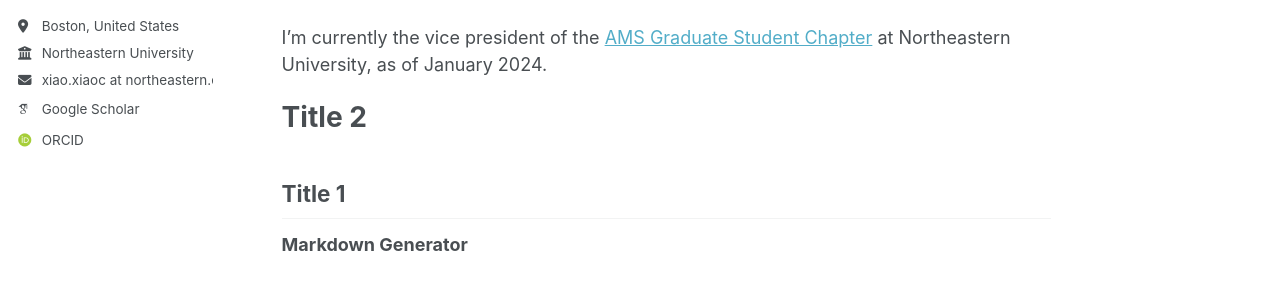
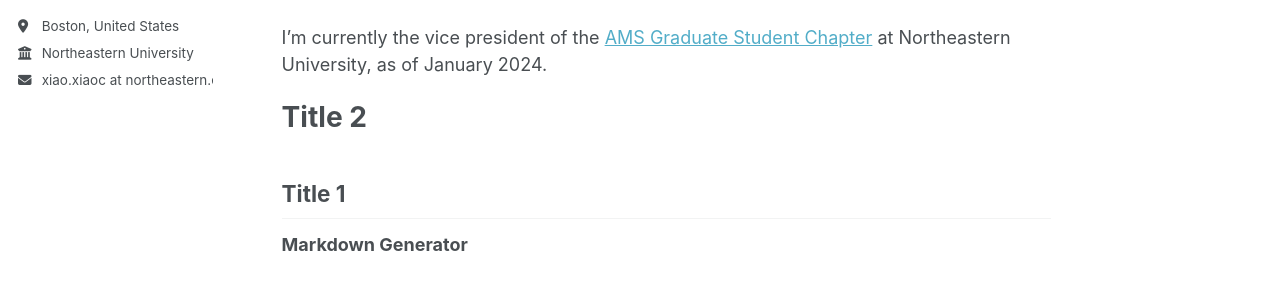
Before and after one commit to tonyxiaochenxiao/tonyxiaochenxiao.github.io, a Jekyll site: the page built from _pages/about.md, in a window 1280 px wide. Shown: the part 299-584 px from the top of the page. Built offline with Jekyll 4.4.1, drawn with Linux system fonts in a browser that asks for light colours; some web fonts are replaced; a script that is not in the unit is left out.

Commit message:
Update _config.yml

```diff
--- a/_config.yml
+++ b/_config.yml
@@ -34,10 +34,10 @@ author:
   # Academic websites
   academia         : # URL
   arxiv            : # URL - Update with the correct link to your profile
-  googlescholar    : "https://scholar.google.com/citations?user=PS_CX0AAAAAJ"
+  googlescholar    : # "https://scholar.google.com/citations?user=PS_CX0AAAAAJ"
   inspire-hep      : # URL
   impactstory      : # URL
-  orcid            : "http://orcid.org/yourorcidurl"
+  orcid            : # "http://orcid.org/yourorcidurl"
   semantic         : # URL
   pubmed           : # "https://www.ncbi.nlm.nih.gov/pubmed/?term=john+snow"
   researchgate     : # URL
```
